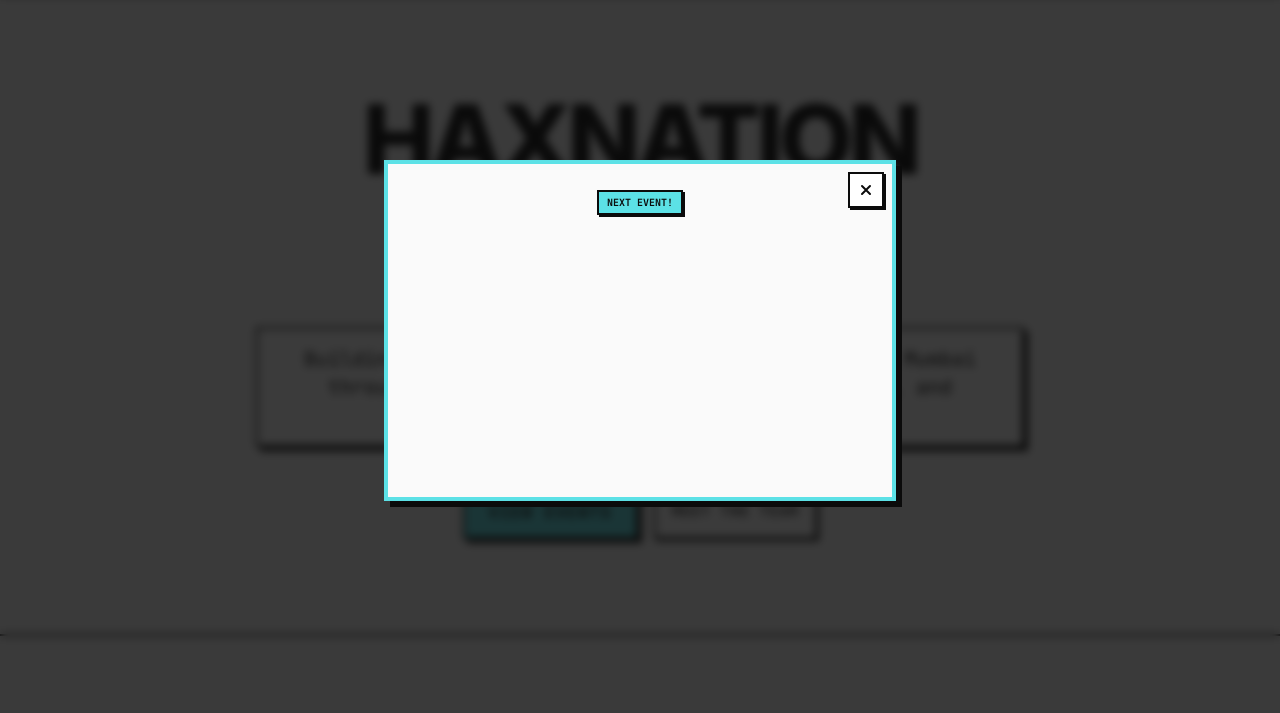
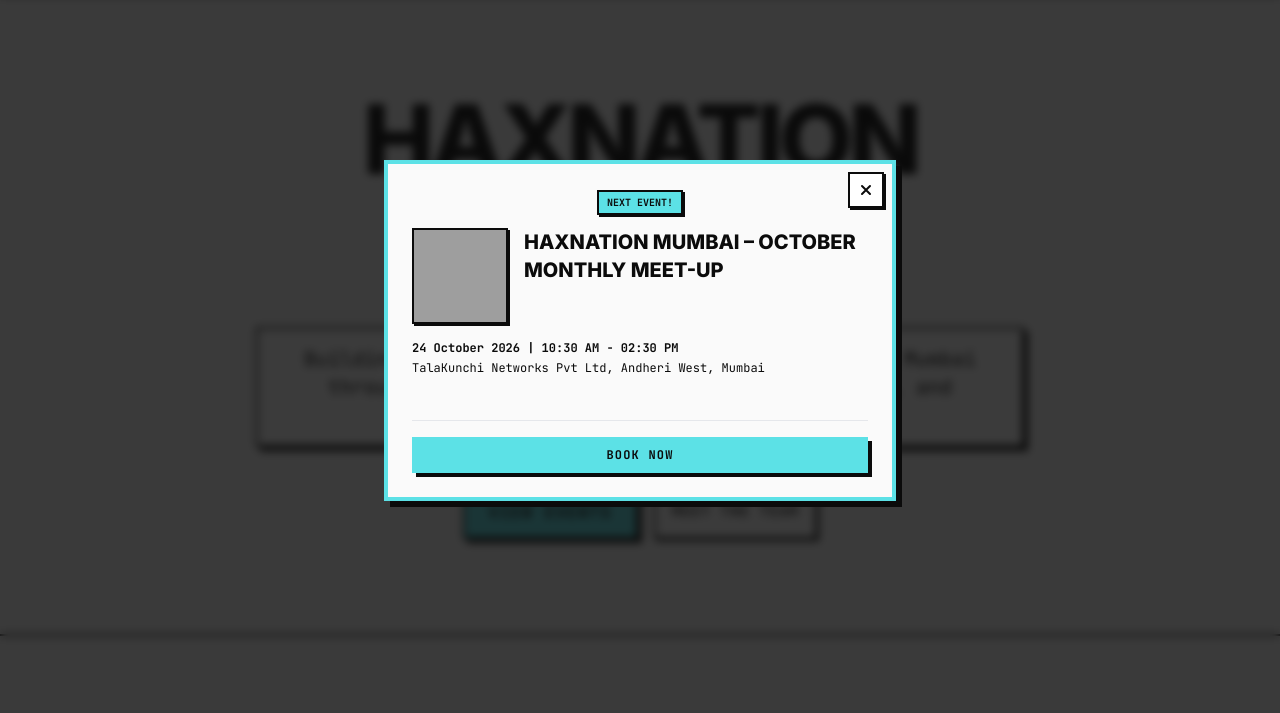
Before and after one commit to haxnation/haxnation.github.io, a plain HTML site: page mumbai-chapter/index.html in a window 1280 px wide. Shown: the part 70-783 px from the top of the page. Drawn offline with nearby package versions, Linux system fonts and the light colour scheme; grey boxes are pictures that could not be loaded.

Commit message:
Update index.html

```diff
--- a/mumbai-chapter/index.html
+++ b/mumbai-chapter/index.html
@@ -662,6 +662,12 @@
             }
         });
 
+        document.addEventListener('keydown', (e) => {
+            if (e.key === 'Escape' && !eventModal.classList.contains('hidden')) {
+                eventModal.classList.add('hidden');
+            }
+        });
+
         // Mobile menu toggle handler
         document.addEventListener('DOMContentLoaded', () => {
             const mobileMenuToggle = document.querySelector('.mobile-menu-toggle');
@@ -783,11 +789,12 @@
                     // Show modal for the soonest upcoming event
                     const nextEvent = upcomingEvents[0];
                     modalContent.innerHTML = '';
-                    modalContent.appendChild(createEventCard(nextEvent, false));
-                    // Clean up styling for modal rendering
-                    const modalInnerCard = modalContent.querySelector('.card');
-                    modalInnerCard.classList.remove('h-full', 'shadow-[6px_6px_0_0_#0b0b0b]', 'hover:translate-x-[2px]', 'hover:translate-y-[2px]', 'hover:shadow-[4px_4px_0_0_#0b0b0b]');
-                    modalInnerCard.classList.add('shadow-none', 'border-0', 'p-0');
+                    const modalCard = createEventCard(nextEvent, true);
+                    modalCard.classList.remove('event-card', 'h-full', 'shadow-[6px_6px_0_0_#0b0b0b]', 'hover:translate-x-[2px]', 'hover:translate-y-[2px]', 'hover:shadow-[4px_4px_0_0_#0b0b0b]', 'border-cyan', 'border-4', 'shadow-[8px_8px_0_0_#0b0b0b]');
+                    modalCard.classList.add('show', 'shadow-none', 'border-0', 'p-0', 'bg-transparent');
+                    modalCard.style.opacity = '1';
+                    modalCard.style.transform = 'none';
+                    modalContent.appendChild(modalCard);
                     eventModal.classList.remove('hidden');
                 }
 
```
